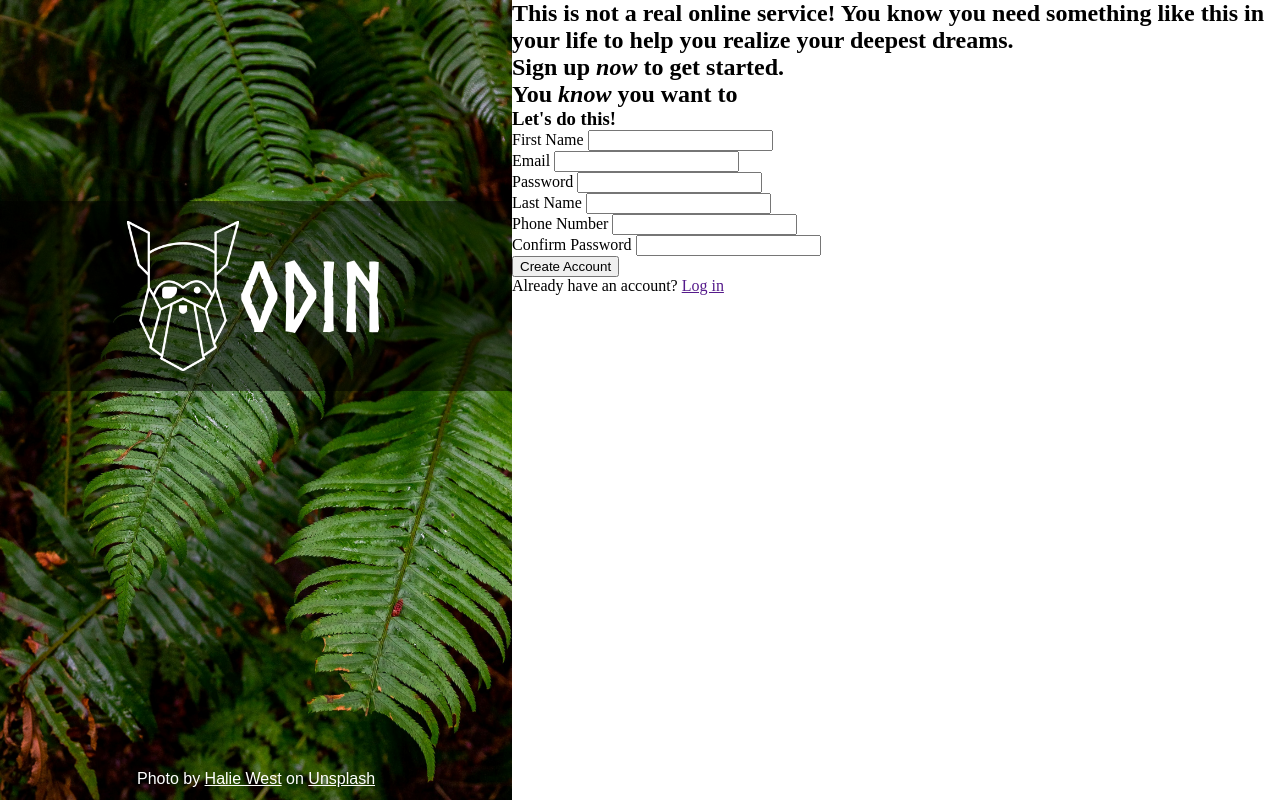
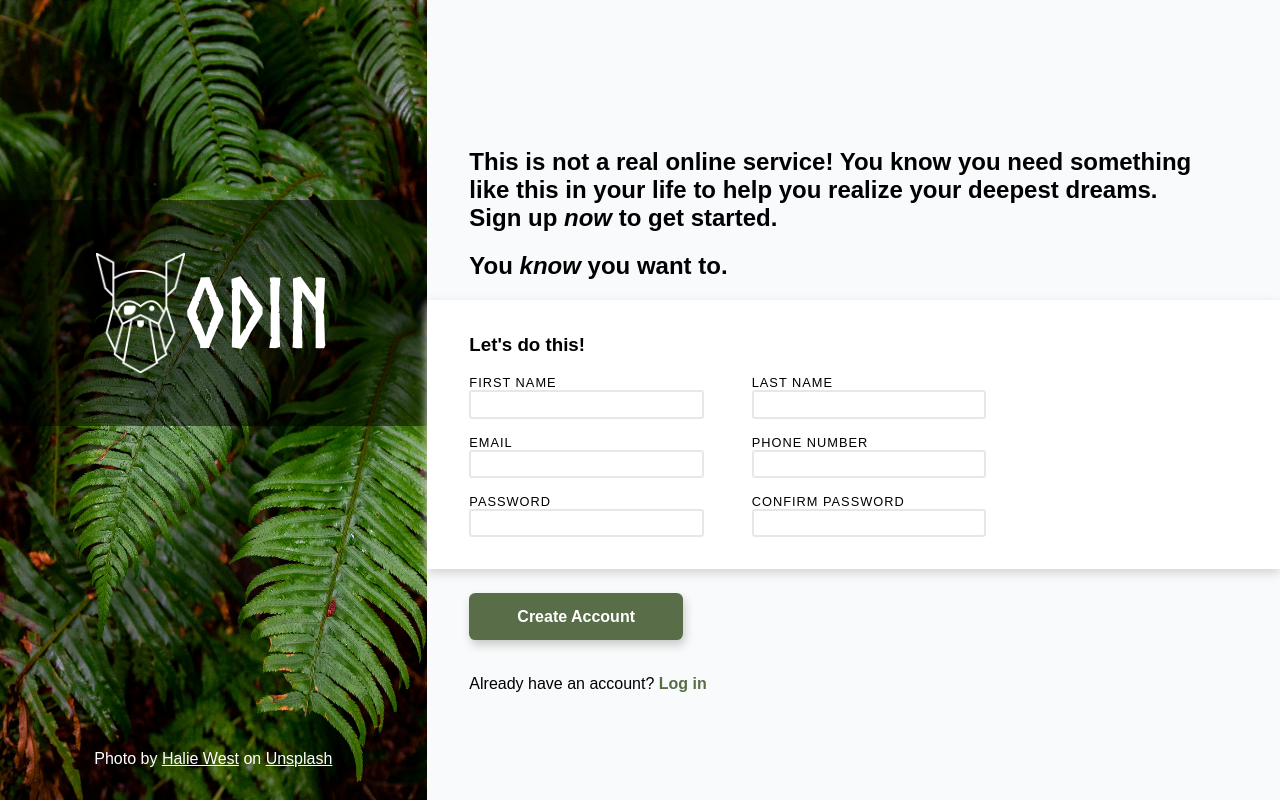
Before and after one commit to fibrous-sausage/odin-sign-up-page, a plain HTML site: page index.html in a window 1280 px wide. Drawn offline with Linux system fonts and the light colour scheme.

Commit message:
Style form

```diff
--- a/index.html
+++ b/index.html
@@ -16,44 +16,44 @@
         <p class="attribution">Photo by <a href="">Halie West</a> on <a href="">Unsplash</a></p>
     </div>
     <div class="content">
-        <div>
+        <div class="form-description-section">
             <h2>This is not a real online service! You know you need something like this in your life to help you realize your deepest dreams.<br>Sign up <em>now</em> to get started.</h2>
-            <h2>You <em>know</em> you want to</h2>
+            <h2>You <em>know</em> you want to.</h2>
         </div>
-        <div>
+        <div class="form-content-section">
             <h3>Let's do this!</h3>
             <form action="POST">
                 <div class="form-left">
                     <div class="form-field">
                         <label for="first-name">First Name</label>
-                        <input type="text" name="firstName" id="first-name">
+                        <input type="text" name="firstName" id="first-name" required>
                     </div>
                     <div class="form-field">
                         <label for="email">Email</label>
-                        <input type="text" name="email" id="email">
+                        <input type="email" name="email" id="email" required>
                     </div>
                     <div class="form-field">
                         <label for="password">Password</label>
-                        <input type="text" name="password" id="password">
+                        <input type="password" name="password" id="password" required>
                     </div>
                 </div>
                 <div class="form-right">
                     <div class="form-field">
                         <label for="last-name">Last Name</label>
-                        <input type="text" name="lastName" id="last-name">
+                        <input type="text" name="lastName" id="last-name" required>
                     </div>
                     <div class="form-field">
                         <label for="phone-number">Phone Number</label>
-                        <input type="text" name="phoneNumber" id="phone-number">
+                        <input type="tel" name="phoneNumber" id="phone-number">
                     </div>
                     <div class="form-field">
-                        <label for="last-name">Confirm Password</label>
-                        <input type="text" name="confirmPassword" id="confirm-password">
+                        <label for="confirm-password">Confirm Password</label>
+                        <input type="password" name="confirmPassword" id="confirm-password" required>
                     </div>
                 </div>
             </form>
         </div>
-        <div>
+        <div class="form-submit-section">
             <button type="submit">Create Account</button>
             <p>Already have an account? <a href="">Log in</a></p>
         </div>
--- a/style.css
+++ b/style.css
@@ -1,12 +1,11 @@
-* {
-    margin: 0;
-}
+
 
 html {
     height: 100%;
 }
 
 body {
+    margin: 0;
     min-height: 100%;
     display: flex;
     flex-direction: row;
@@ -18,12 +17,13 @@ body {
 }
 
 .sidebar {
-    flex: 4;
+    display: flex;
+    flex: 1;
     position: relative;
 }
 
 .sidebar img {
-    height: 100vh;
+    height: 100%;
     width: 100%;
 }
 
@@ -32,20 +32,19 @@ body {
     align-items: center;
     justify-content: center;
     background-color: rgba(0, 0, 0, 0.5);
-    padding: 20px 0;
     position: absolute;
     top: 25%;
     width: 100%;
 }
 
 .banner img {
-    height: 150px;
+    height: 120px;
     width: auto;
 }
 
 .banner h1 {
     font-family: 'Norse Bold';
-    font-size: 96px;
+    font-size: 6rem;
     color: white;
 }
 
@@ -63,5 +62,93 @@ body {
 }
 
 .content {
-    flex: 6;
+    font-family: sans-serif;
+    flex: 2;
+    display: flex;
+    flex-direction: column;
 }
+
+.content > div {
+    padding-left: 5%;
+    padding-right: 5%;
+}
+
+.form-description-section {
+    padding-top: 15%;
+    background-color: #f9fafb;
+}
+
+.form-content-section {
+    position: relative;
+    background-color: #ffffff;
+    padding-top: 1rem;
+    padding-bottom: 2rem;
+    box-shadow: 0px 4px 10px 0px #D3D3D3;
+}
+
+.form-content-section form {
+    display: flex;
+    gap: 3rem;
+}
+
+.form-left, .form-right {
+    display: flex;
+    flex-direction: column;
+    gap: 1rem;
+}
+
+.form-field {
+    display: flex;
+    flex-direction: column;
+}
+
+.form-field input {
+    all: unset;
+    padding: 0.2rem;
+    width: 14rem;
+    border-style: solid;
+    border-width: 2px;
+    border-radius: 0.2rem;
+    border-color: #E5E7EB;
+}
+
+.form-field input:user-invalid {
+    border-color: #c64646;
+}
+
+.form-field input:focus {
+    border-color: #5577d6;
+}
+
+.form-field label {
+    text-transform: uppercase;
+    letter-spacing: 1px;
+    font-size: 0.8rem;
+}
+
+.form-submit-section {
+    padding-top: 1.5rem;
+    background-color: #f9fafb;
+    flex: 1;
+}
+
+.form-submit-section button[type="submit"] {
+    all: unset;
+    color: white;
+    font-weight: bold;
+    padding: 0.9rem 3rem;
+    border-radius: 0.4rem;
+    background-color: #596d48;
+    box-shadow: 2px 5px 10px 0px #C9C9C9;
+    margin-bottom: 1.2rem;
+}
+
+.form-submit-section button[type="submit"]:active {
+    background-color: #6e9949;
+}
+
+.form-submit-section a {
+    text-decoration: none;
+    font-weight: bold;
+    color: #596d48;
+}
```
